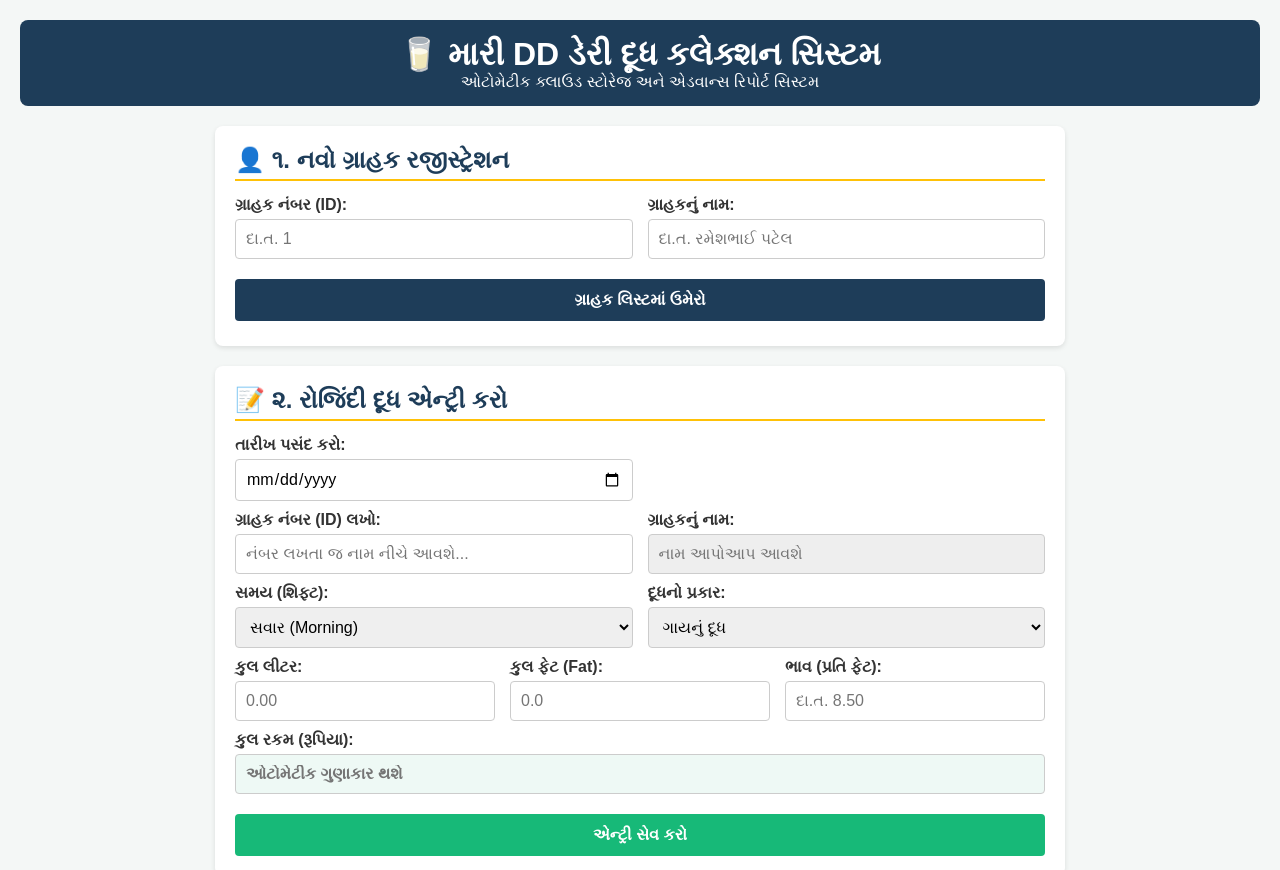
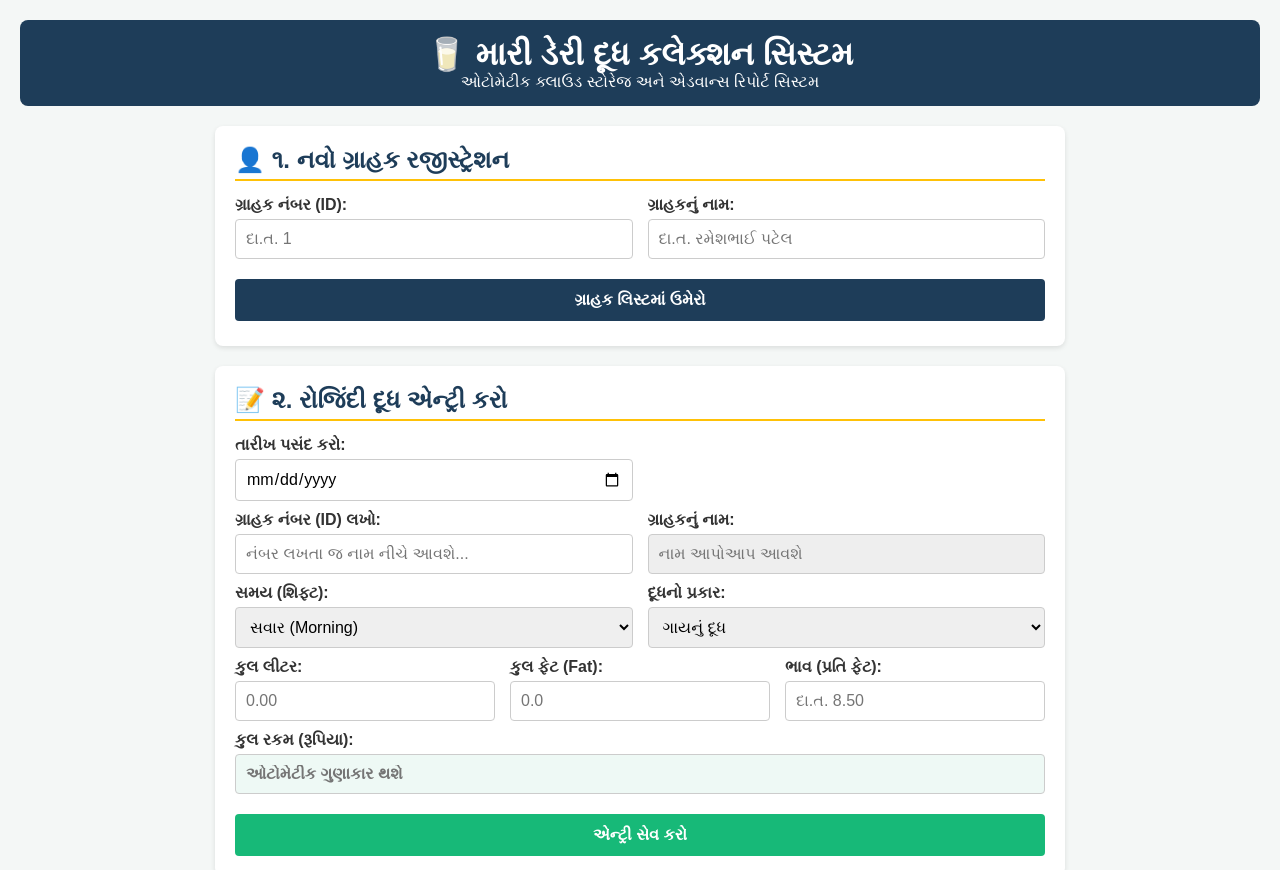
Before and after one commit to Devalrabari/Dairy-collection-live, a website: page index.html in a window 1280 px wide. Shown: the top 870 px of the page. Drawn offline with Linux system fonts and the light colour scheme.

Commit message:
Update index.html

```diff
--- a/index.html
+++ b/index.html
@@ -45,7 +45,7 @@
 </head>
 <body>
     <header>
-        <h1>🥛 મારી DD ડેરી દૂધ કલેક્શન સિસ્ટમ</h1>
+        <h1>🥛 મારી ડેરી દૂધ કલેક્શન સિસ્ટમ</h1>
         <p>ઓટોમેટીક ક્લાઉડ સ્ટોરેજ અને એડવાન્સ રિપોર્ટ સિસ્ટમ</p>
     </header>
 
```
